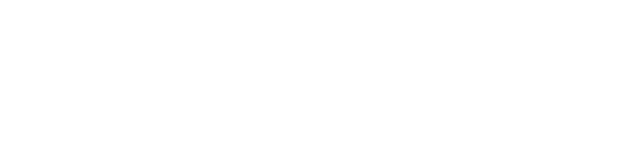
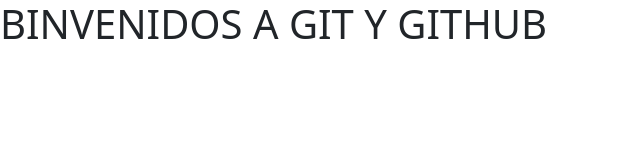
Before and after one commit to DAVE-PROYECTOS-UNIVALLE/WEBPRUEBA, a plain HTML site: page index.html in a window 1280 px wide. Shown: the whole page, without its empty margins (0-640 px from the left). Drawn offline with nearby package versions, Linux system fonts and the light colour scheme.

Commit message:
Dave:titulo de bienvenida

```diff
--- a/index.html
+++ b/index.html
@@ -20,7 +20,7 @@
 
     <body>
         <header>
-            <!-- place navbar here -->
+            <h1>BINVENIDOS A GIT Y GITHUB</h1>
         </header>
         <main></main>
         <footer>
```
